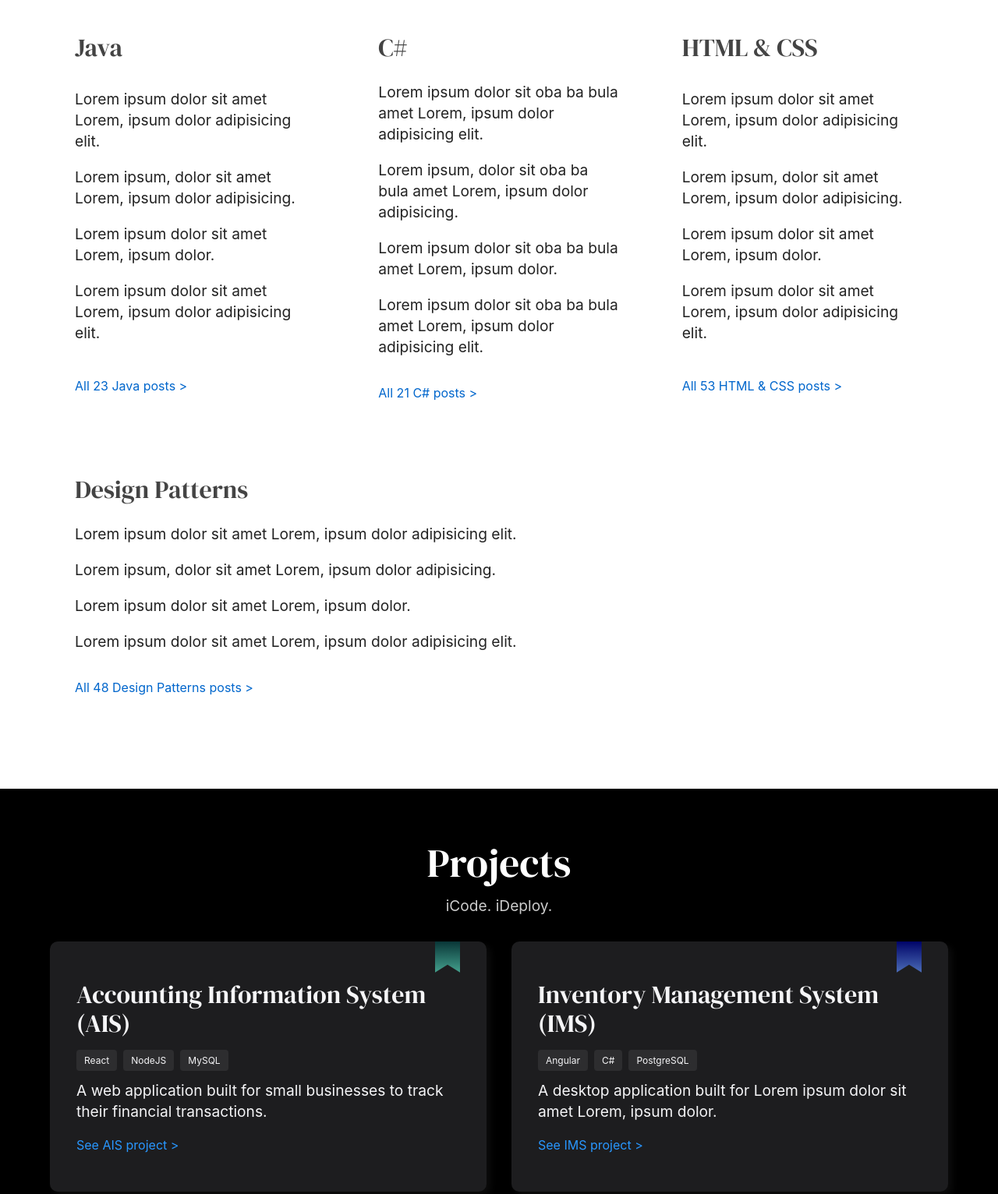
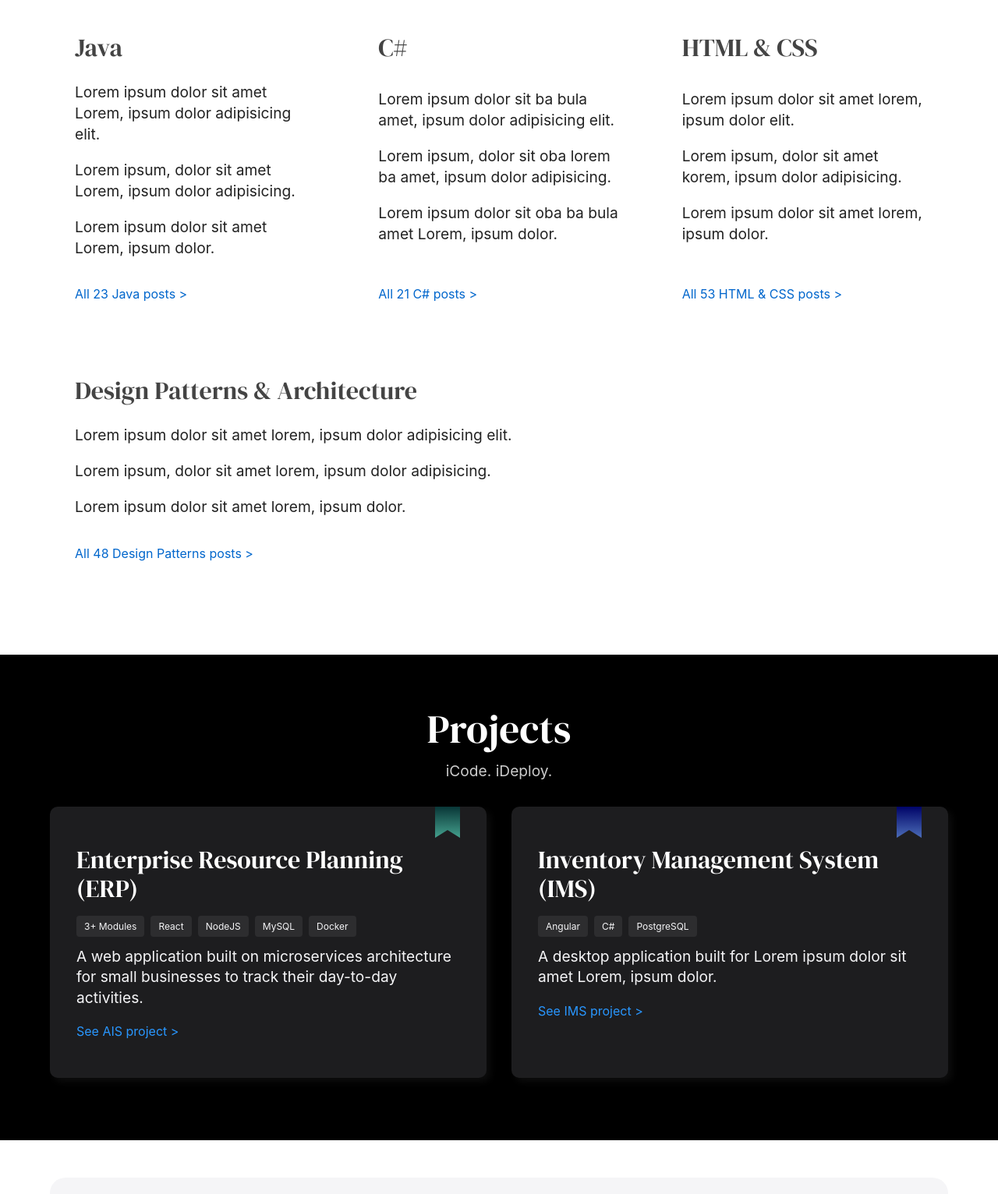
Before and after one commit to obaadelusi/obaadelusi.github.io, a website: page index.html in a window 1280 px wide. Shown: the part 1455-2987 px from the top of the page at 78% size. Drawn offline with Linux system fonts and the light colour scheme.

Commit message:
Style update

```diff
--- a/index.html
+++ b/index.html
@@ -72,7 +72,7 @@
                         <i class="fas fa-palette"></i>
                     </div>
                     <h3 class="about__card__heading">iDesign</h3>
-                    <p class="about__card__description">Lorem, ipsum dolor sit amet. Exercit ationem, quid quo?</p>
+                    <p class="about__card__description">System Design? Design System? UI Design? Well, yes!</p>
                 </div>
                 <div class="about__card">
                     <div class="about__card_icon">
@@ -98,37 +98,33 @@
                         <li class="blog__card__post_title"><a href="#">Lorem ipsum dolor sit amet Lorem, ipsum dolor adipisicing elit.</a></li>
                         <li class="blog__card__post_title"><a href="#">Lorem ipsum, dolor sit amet Lorem, ipsum dolor adipisicing.</a></li>
                         <li class="blog__card__post_title"><a href="#">Lorem ipsum dolor sit amet Lorem, ipsum dolor.</a></li>
-                        <li class="blog__card__post_title"><a href="#">Lorem ipsum dolor sit amet Lorem, ipsum dolor adipisicing elit.</a></li>
                     </ul>
                     <a href="#" class="blog__card__more_link">All 23 Java posts &gt;</a>
                 </div>
                 <div class="blog__card">
                     <h3 class="blog__card__heading">C#</h3>
                     <ul>
-                        <li class="blog__card__post_title"><a href="#">Lorem ipsum dolor sit oba ba bula amet Lorem, ipsum dolor adipisicing elit.</a></li>
-                        <li class="blog__card__post_title"><a href="#">Lorem ipsum, dolor sit oba ba bula amet Lorem, ipsum dolor adipisicing.</a></li>
+                        <li class="blog__card__post_title"><a href="#">Lorem ipsum dolor sit ba bula amet, ipsum dolor adipisicing elit.</a></li>
+                        <li class="blog__card__post_title"><a href="#">Lorem ipsum, dolor sit oba lorem ba amet, ipsum dolor adipisicing.</a></li>
                         <li class="blog__card__post_title"><a href="#">Lorem ipsum dolor sit oba ba bula amet Lorem, ipsum dolor.</a></li>
-                        <li class="blog__card__post_title"><a href="#">Lorem ipsum dolor sit oba ba bula amet Lorem, ipsum dolor adipisicing elit.</a></li>
                     </ul>
                     <a href="#" class="blog__card__more_link">All 21 C# posts &gt;</a>
                 </div>
                 <div class="blog__card">
                     <h3 class="blog__card__heading">HTML & CSS</h3>
                     <ul>
-                        <li class="blog__card__post_title"><a href="#">Lorem ipsum dolor sit amet Lorem, ipsum dolor adipisicing elit.</a></li>
-                        <li class="blog__card__post_title"><a href="#">Lorem ipsum, dolor sit amet Lorem, ipsum dolor adipisicing.</a></li>
-                        <li class="blog__card__post_title"><a href="#">Lorem ipsum dolor sit amet Lorem, ipsum dolor.</a></li>
-                        <li class="blog__card__post_title"><a href="#">Lorem ipsum dolor sit amet Lorem, ipsum dolor adipisicing elit.</a></li>
+                        <li class="blog__card__post_title"><a href="#">Lorem ipsum dolor sit amet lorem, ipsum dolor elit.</a></li>
+                        <li class="blog__card__post_title"><a href="#">Lorem ipsum, dolor sit amet korem, ipsum dolor adipisicing.</a></li>
+                        <li class="blog__card__post_title"><a href="#">Lorem ipsum dolor sit amet lorem, ipsum dolor.</a></li>
                     </ul>
                     <a href="#" class="blog__card__more_link">All 53 HTML & CSS posts &gt;</a>
                 </div>
                 <div class="blog__card">
-                    <h3 class="blog__card__heading">Design Patterns</h3>
+                    <h3 class="blog__card__heading">Design Patterns & Architecture</h3>
                     <ul>
-                        <li class="blog__card__post_title"><a href="#">Lorem ipsum dolor sit amet Lorem, ipsum dolor adipisicing elit.</a></li>
-                        <li class="blog__card__post_title"><a href="#">Lorem ipsum, dolor sit amet Lorem, ipsum dolor adipisicing.</a></li>
-                        <li class="blog__card__post_title"><a href="#">Lorem ipsum dolor sit amet Lorem, ipsum dolor.</a></li>
-                        <li class="blog__card__post_title"><a href="#">Lorem ipsum dolor sit amet Lorem, ipsum dolor adipisicing elit.</a></li>
+                        <li class="blog__card__post_title"><a href="#">Lorem ipsum dolor sit amet lorem, ipsum dolor adipisicing elit.</a></li>
+                        <li class="blog__card__post_title"><a href="#">Lorem ipsum, dolor sit amet lorem, ipsum dolor adipisicing.</a></li>
+                        <li class="blog__card__post_title"><a href="#">Lorem ipsum dolor sit amet lorem, ipsum dolor.</a></li>
                     </ul>
                     <a href="#" class="blog__card__more_link">All 48 Design Patterns posts &gt;</a>
                 </div>
@@ -144,13 +140,15 @@
 
             <div class="projects__allcards container">
                 <div class="projects__card">
-                    <h3 class="projects__card__heading">Accounting Information System (AIS)</h3>
+                    <h3 class="projects__card__heading">Enterprise Resource Planning (ERP)</h3>
                     <div class="projects__card__badges">
+                        <span>3+ Modules</span>
                         <span>React</span>
                         <span>NodeJS</span>
                         <span>MySQL</span>
+                        <span>Docker</span>
                     </div>
-                    <p class="projects__card__desc">A web application built for small businesses to track their financial transactions.</p>
+                    <p class="projects__card__desc">A web application built on microservices architecture for small businesses to track their day-to-day activities.</p>
                     <a href="#" class="projects__card__link">See AIS project &gt;</a>
                 </div>
 
--- a/package.json
+++ b/package.json
@@ -7,7 +7,7 @@
         "dev": "gulp"
     },
     "keywords": [],
-   "author": "",
+    "author": "Oba",
     "license": "ISC",
     "devDependencies": {
         "@babel/core": "^7.15.0",
--- a/src/scss/pages/_home.scss
+++ b/src/scss/pages/_home.scss
@@ -164,7 +164,7 @@
         }
 
         &__more_link {
-            justify-self: baseline;
+            align-self: end;
         }
     }
 }
@@ -203,12 +203,13 @@
         transition: border-color 200ms ease-in-out;
 
         &__heading {
-            color: $grey-bg;
+            color: $white;
             margin-bottom: 0.5em;
         }
 
         &__badges {
             display: flex;
+            flex-wrap: wrap;
             gap: 0.5em;
             margin-bottom: 0.75em;
 
@@ -219,9 +220,6 @@
                 border-radius: 4px;
                 background-color: #2d2d2f;
                 color: $grey-bg;
-                // background: linear-gradient(to right, #1a2a6c, #b21f1f, $sec-clr);
-                // -webkit-text-fill-color: transparent;
-                // background-clip: text;
             }
         }
 
@@ -301,7 +299,7 @@
     }
 
     &__form-control label {
-        background-color: $white;
+        background-color: transparent;
         color: $grey-600;
         font-size: 1rem;
         font-weight: 500;
```
Also changed, not shown: build/css/main.css, 1 other file. Lines whose indentation alone changed are shown as unchanged.
